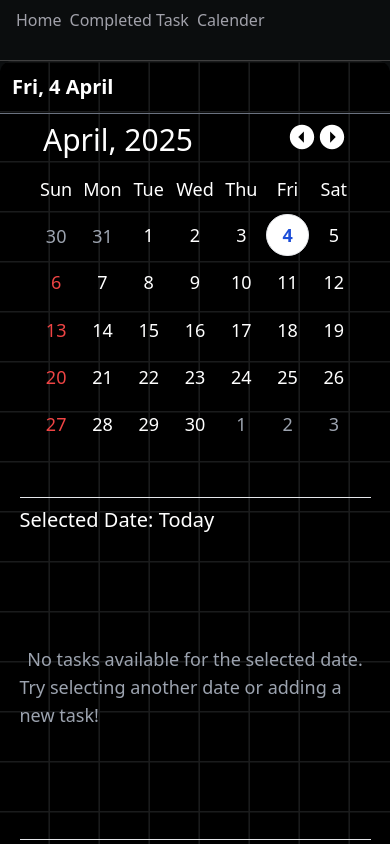
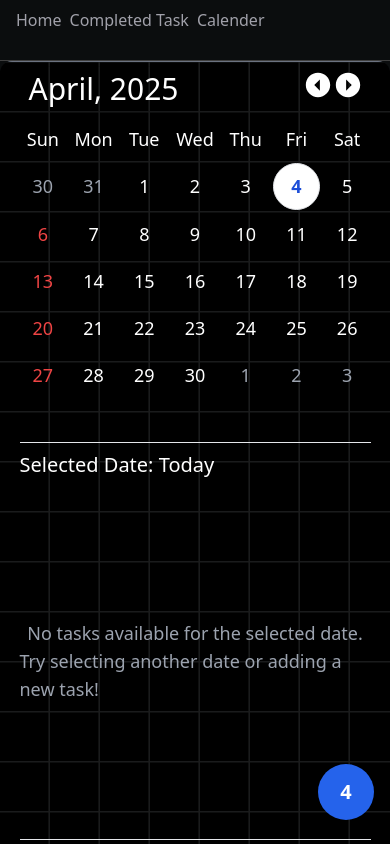
Before and after one commit to debanjan-bera/To-Do-Application, a React (Vite) app: page /calendar in a window 390 px wide. Built offline with nearby package versions, Linux system fonts and the light colour scheme.

Commit message:
refactor: Update calendar sidebar styles and improve mobile responsiveness in MCalendarComponent

```diff
--- a/src/AppLayout.jsx
+++ b/src/AppLayout.jsx
@@ -39,7 +39,7 @@ export const AppLayout = () => {
               >
                 <Outlet />
               </main>
-              <aside className="calender bg-[#0B0D0E] relative border-l-[0.02rem] border-neutral-700 row-start-2 row-end-5 col-start-3 flex flex-col items-center">
+              <aside className="calender bg-[#121212] relative border-l-[0.02rem] border-neutral-700 row-start-2 row-end-5 col-start-3 flex flex-col items-center">
                 <MCalendarComponent />
                 <AboutModel />
               </aside>
--- a/src/Components/layout/Calendar/MobileCalendar.jsx
+++ b/src/Components/layout/Calendar/MobileCalendar.jsx
@@ -102,28 +102,40 @@ export const MCalendarComponent = () => {
             setSelectedDate(todayDateString)
             setCurrentDate(new Date(todayDate.getFullYear(), todayDate.getMonth(), 1))
             setTask(isShowTodayDate)
-            console.log(selectedDate,targetDate,isDataAvilable,showTask)
         }}>
-        <div className="p-3 hover:bg-white/10">
-          {`${listOfDays[todayDate.getDay()]}, ${todayDate.getDate()} ${listOfMonths[todayDate.getMonth()]}`}
+        <div className={`${isMobile? `absolute bg-blue-600 w-14 ${flexClass} aspect-square z-30 rounded-full bottom-6 right-4 hover:bg-blue-700`:' p-3 hover:bg-white/10'}`}>
+          {isMobile? `${todayDate.getDate()}`:`${listOfDays[todayDate.getDay()]}, ${todayDate.getDate()} ${listOfMonths[todayDate.getMonth()]}`}
+
+
+
+          {/* position: absolute;
+    /* display: none;
+    background: #2a71ff;
+    width: 6rem;
+    z-index: 90;
+    border-radius: 50%;
+    bottom: 2rem;
+    right: 1rem; */}
         </div>
       </section>
-      <section className={`${isMonth? 'w-full': 'w-[20rem]'} relative`}>
+      <section className={`${isMobile? 'w-[90%]' : isMonth? 'w-full': 'w-[20rem]'} rounded-xl relative`}>
         <div className="w-full p-1 text-white flex items-center justify-between text-center">
-          <span className="text-3xl p-1 text-center cursor-pointer"><span onClick={()=>setMonth(true)}>{`${listOfMonths[month]},`}</span>{` ${year}`}</span>
+          <span className="text-3xl p-1 text-center cursor-pointer border border-black/10 rounded-md hover:bg-[#171717] hover: hover:border-[#454545be]">
+            <span className="" onClick={()=>setMonth(true)}>{`${listOfMonths[month]}, ${year}`}</span>
+          </span>
           <div className="text-3xl p-1 text-center">
             <button onClick={()=>prevMonth(setCurrentDate,year,month)}><IoMdArrowDropleftCircle /></button>
             <button onClick={()=>nextMonth(setCurrentDate,year,month)}><IoMdArrowDroprightCircle /></button>
           </div>
         </div>
 
-        <section className="w-full h-[20.4rem] mb-1 text-lg text-white grid grid-cols-7 grid-rows-7 gap-1 cursor-pointer" onClick={handleDateClick}>
+        <section className="w-full h-[20.4rem]  text-lg text-white grid grid-cols-7 grid-rows-7 gap-1 cursor-pointer" onClick={handleDateClick}>
           {listOfDays.map((day) => (
-            <div key={day} className="p-1 flex items-center justify-center"> {day} </div>
+            <div key={day} className="p-1 flex items-center justify-center aspect-square"> {day} </div>
           ))}
 
           {prevMonthDates.map((date, index) => (
-            <div key={`prev-${index}`} className={`${disableDayClass} ${flexClass}`}>{date}</div>
+            <div key={`prev-${index}`} className={`${disableDayClass} ${flexClass} aspect-square`}>{date}</div>
           ))}
 
           {Array.from({ length: lastDay }, (_, i) => i + 1).map((date, index) => (
@@ -131,7 +143,7 @@ export const MCalendarComponent = () => {
           ))}
 
           {nextMonthDays.map((date, index) => (
-            <div key={`next-${index}`} className={`${disableDayClass} ${flexClass}`}>{date}</div>
+            <div key={`next-${index}`} className={`${disableDayClass} ${flexClass} aspect-square`}>{date}</div>
           ))}
         </section>
       {isMonth&&
@@ -151,7 +163,7 @@ export const MCalendarComponent = () => {
   { isDataAvilable ? (
     <ul>
       {(selectedDate ? (selectedDate === todayDateString ? isShowTodayDate : showTask) : isShowTodayDate).map((ele, index) => (
-        <li className="w-full p-2 my-3 text-xl grid grid-cols-[0.05fr_1.9fr] gap-3 rounded border border-zinc-700 bg-zinc-900 text-white hover:bg-zinc-800"
+        <li className="w-full p-2 py-3 my-3 text-xl grid grid-cols-[0.05fr_1.9fr] gap-3 justify-center  justify-items-start items-center rounded border border-zinc-700 bg-zinc-900 text-white hover:bg-zinc-800"
             key={index}>
           <div className={`w-full h-full rounded ${
             ele.priority === 'High' ? 'bg-red-500' :
```
